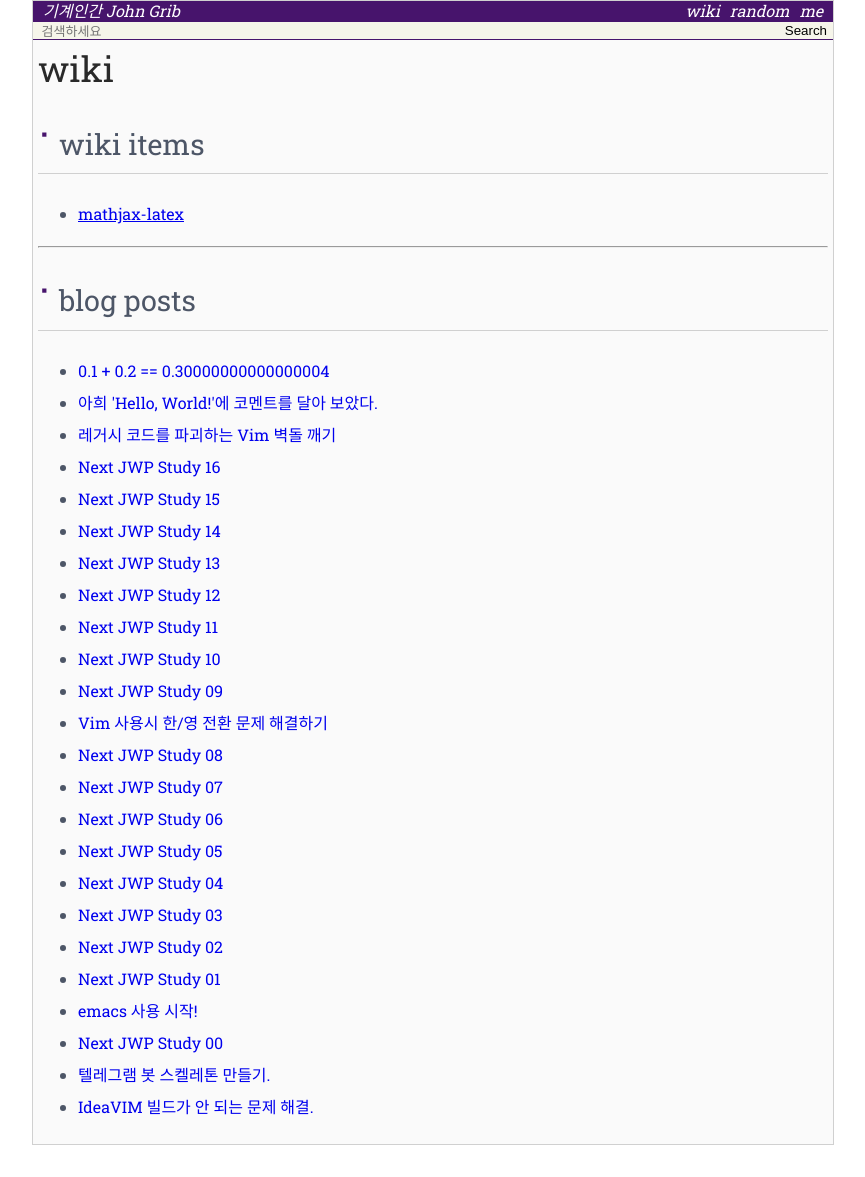
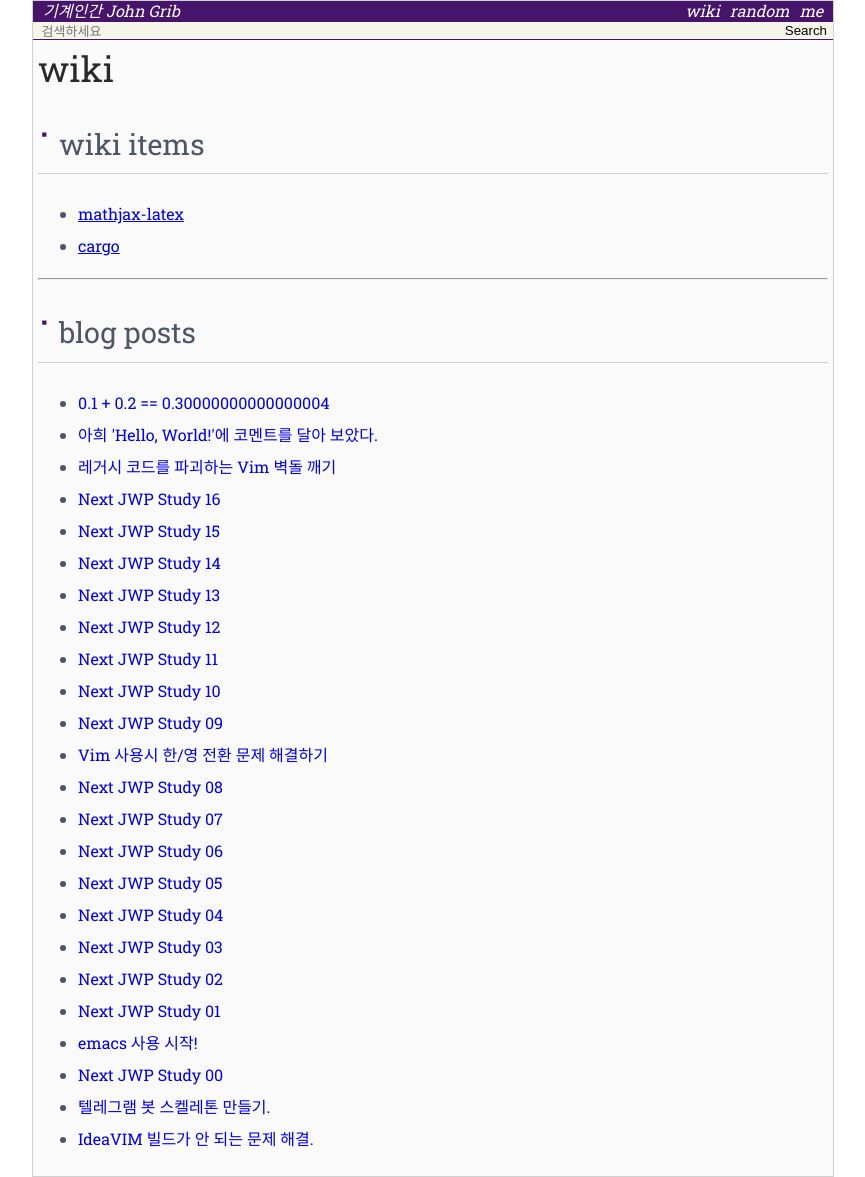
Before and after one commit to uin/uin.github.io, a Jekyll site: the page built from _wiki/index.md, in a window 1280 px wide. Shown: the whole page, without its empty margins (207-1072 px from the left). Built offline with Jekyll 4.4.1, drawn with Linux system fonts in a browser that asks for light colours; before the commit the page ends 1145 px from its top, so only the background shows below that.

Commit message:
Update index.md

```diff
--- a/_wiki/index.md
+++ b/_wiki/index.md
@@ -10,6 +10,7 @@ regenerate: true
 ## wiki items
 
 * [[mathjax-latex]]
+* [[cargo]]
 
 ---
 
```
